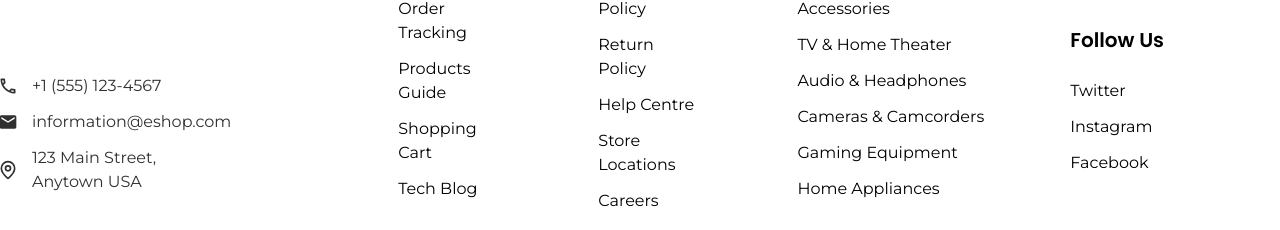
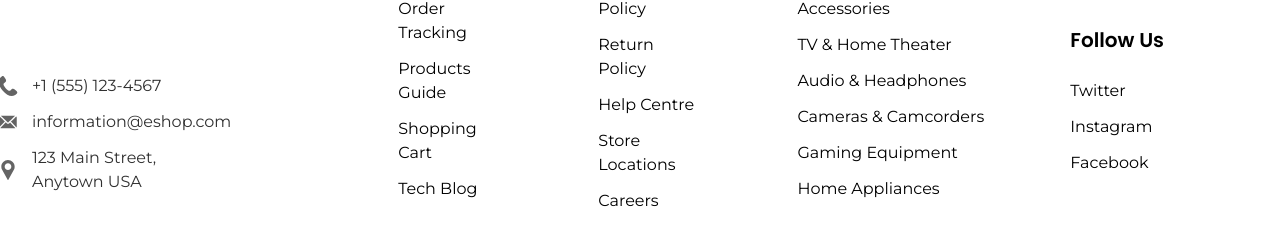
Before and after one commit to moumitaseemaa/eshop, a React (Vite) app: page /product-list in a window 1280 px wide. Shown: the part 1054-1284 px from the top of the page. Built offline with nearby package versions, Linux system fonts and the light colour scheme.

Commit message:
FooterBottom has updated

```diff
--- a/src/components/footer/FooterBottomPart.jsx
+++ b/src/components/footer/FooterBottomPart.jsx
@@ -2,10 +2,10 @@
 import Container from "../commonLayouts/Container";
 import Flex from "../commonLayouts/Flex";
 import Logo from "../../assets/logo.png";
-import { LuMapPin } from "react-icons/lu";
-import { MdOutlinePhone } from "react-icons/md";
-import { MdEmail } from "react-icons/md";
 import FooterLogo from "../../assets/footerLogo.png";
+import Location from "../../icons/footer/Location";
+import EnvelopeIcon from "../../icons/footer/EnvelopeIcon";
+import PhoneIcon from "../../icons/footer/PhoneIcon";
 
 const FooterBottomPart = () => {
   return (
@@ -22,9 +22,9 @@
                   to={"tel:01912384567"}
                   className="absolute left-2 top-1/2 -translate-1/2 "
                 >
-                  <MdOutlinePhone className="size-[20px] hover:text-[#FF624C] duration-300" />
+                  <PhoneIcon />
                 </Link>
-                <span className="hover:text-[#FF624C] duration-300">
+                <span className="hover:text-[#FF624C] duration-300 cursor-pointer">
                   +1 (555) 123-4567
                 </span>
               </li>
@@ -33,20 +33,20 @@
                   to={"mailto:information@eshop.com"}
                   className="absolute left-2 top-1/2 -translate-1/2 "
                 >
-                  <MdEmail className=" size-[20px] hover:text-[#FF624C] duration-300 " />
+                  <EnvelopeIcon />
                 </Link>
-                <span className="hover:text-[#FF624C] duration-300">
+                <span className="hover:text-[#FF624C] duration-300 cursor-pointer">
                   information@eshop.com
                 </span>
               </li>
               <li className="relative pl-8">
                 <Link
                   to={"https://maps.app.goo.gl/8z2YEqrA2CYrKGrs5"}
-                  className="absolute left-2 top-1/2 -translate-1/2 "
+                  className="absolute left-2 top-1/2 -translate-1/2"
                 >
-                  <LuMapPin className=" size-[20px] hover:text-[#FF624C] duration-300 " />
+                  <Location />
                 </Link>
-                <span className="hover:text-[#FF624C] duration-300">
+                <span className="hover:text-[#FF624C] duration-300 cursor-pointer">
                   123 Main Street, Anytown USA
                 </span>
               </li>
@@ -200,7 +200,9 @@
             "justify-between items-center font-['Montserrat'] font-normal text-sm leading-5 text-[#303030] pt-2"
           }
         >
-          <p>Copyright © 2023 E-Shop. All Rights Reserved.</p>
+          <p className="hover:text-[#FF624C] duration-300 cursor-pointer">
+            Copyright © 2023 E-Shop. All Rights Reserved.
+          </p>
           <p className="flex  items-center space-x-2">
             <Link to={"#"} className="hover:text-[#FF624C] duration-300">
               Privacy Policy
--- /dev/null
+++ b/src/icons/footer/EnvelopeIcon.jsx
@@ -0,0 +1,40 @@
+const EnvelopeIcon = ({ width = 20, height = 20, color = "#303030" }) => {
+  return (
+    <svg
+      width={width}
+      height={height}
+      viewBox="0 0 20 20"
+      fill="none"
+      xmlns="http://www.w3.org/2000/svg"
+    >
+      <g opacity="0.75">
+        <path
+          fill-rule="evenodd"
+          clip-rule="evenodd"
+          d="M2.29346 16.0642C2.54506 16.1854 2.82306 16.2502 3.10766 16.2502H16.8751C17.0807 16.2502 17.2829 16.2164 17.4743 16.1518L12.0423 10.4728C11.7595 10.7442 11.5069 10.9864 11.2961 11.1878C10.5713 11.8812 9.42886 11.8812 8.70406 11.1878C8.45426 10.949 8.14446 10.6518 7.79506 10.3164L2.29346 16.0642Z"
+          fill={color}
+        />
+        <path
+          fill-rule="evenodd"
+          clip-rule="evenodd"
+          d="M18.3198 4.43018C17.5204 5.20078 14.9042 7.72258 12.9436 9.60698L18.461 15.3752C18.6484 15.0782 18.75 14.732 18.75 14.3752V5.62518C18.75 5.18718 18.5968 4.76498 18.3198 4.43018Z"
+          fill={color}
+        />
+        <path
+          fill-rule="evenodd"
+          clip-rule="evenodd"
+          d="M1.67147 4.41943C1.38907 4.75583 1.23267 5.18223 1.23267 5.62483V14.3748C1.23267 14.6546 1.29527 14.928 1.41267 15.1762L6.89367 9.44983C4.97587 7.60563 2.50607 5.22443 1.67147 4.41943Z"
+          fill={color}
+        />
+        <path
+          fill-rule="evenodd"
+          clip-rule="evenodd"
+          d="M2.80444 3.7748L9.56804 10.2844C9.80964 10.5156 10.1904 10.5156 10.432 10.2844C11.9856 8.7982 15.8192 5.1044 17.1956 3.7776C17.0904 3.7594 16.9832 3.75 16.875 3.75H3.10764C3.00544 3.75 2.90404 3.7584 2.80444 3.7748Z"
+          fill={color}
+        />
+      </g>
+    </svg>
+  );
+};
+
+export default EnvelopeIcon;
--- /dev/null
+++ b/src/icons/footer/Location.jsx
@@ -0,0 +1,20 @@
+const Location = ({ width = 20, height = 20, color = "#303030" }) => {
+  return (
+    <svg
+      width={width}
+      height={height}
+      viewBox="0 0 20 20"
+      fill="none"
+      xmlns="http://www.w3.org/2000/svg"
+    >
+      <g opacity="0.75">
+        <path
+          d="M9.99993 0C6.32399 0 3.33325 2.99074 3.33325 6.66668C3.33325 7.7702 3.60915 8.86434 4.13364 9.8348L9.63536 19.7852C9.7086 19.9178 9.84817 20 9.99993 20C10.1517 20 10.2913 19.9178 10.3645 19.7852L15.8683 9.83152C16.3907 8.86434 16.6666 7.77016 16.6666 6.66664C16.6666 2.99074 13.6759 0 9.99993 0ZM9.99993 10C8.16196 10 6.66661 8.50465 6.66661 6.66668C6.66661 4.82871 8.16196 3.33336 9.99993 3.33336C11.8379 3.33336 13.3333 4.82871 13.3333 6.66668C13.3333 8.50465 11.8379 10 9.99993 10Z"
+          fill={color}
+        />
+      </g>
+    </svg>
+  );
+};
+
+export default Location;
--- /dev/null
+++ b/src/icons/footer/PhoneIcon.jsx
@@ -0,0 +1,25 @@
+const PhoneIcon = ({ width = 20, height = 20, color = "#303030" }) => {
+  return (
+    <svg
+      width={width}
+      height={height}
+      viewBox="0 0 20 20"
+      fill="none"
+      xmlns="http://www.w3.org/2000/svg"
+    >
+      <g opacity="0.75" clip-path="url(#clip0_21_721)">
+        <path
+          d="M17.2325 13.9201C16.0243 12.8867 14.7982 12.2608 13.6048 13.2926L12.8922 13.9162C12.3709 14.3689 11.4015 16.484 7.65359 12.1726C3.90646 7.86665 6.13632 7.19621 6.65846 6.74743L7.37495 6.12304C8.56207 5.08889 8.11407 3.78704 7.25788 2.44694L6.7412 1.63524C5.8811 0.29826 4.94451 -0.579789 3.75427 0.452797L3.11115 1.01475C2.5851 1.39797 1.11466 2.64363 0.757975 5.01007C0.328707 7.84948 1.68285 11.101 4.78529 14.6686C7.88383 18.2378 10.9176 20.0306 13.7913 19.9993C16.1796 19.9736 17.622 18.692 18.0731 18.2261L18.7186 17.6633C19.9057 16.6315 19.1681 15.581 17.9591 14.5453L17.2325 13.9201Z"
+          fill={color}
+        />
+      </g>
+      <defs>
+        <clipPath id="clip0_21_721">
+          <rect width="20" height="20" fill="white" />
+        </clipPath>
+      </defs>
+    </svg>
+  );
+};
+
+export default PhoneIcon;
--- a/src/index.css
+++ b/src/index.css
@@ -11,6 +11,9 @@
 .icon:hover path {
   fill: white;
 }
+.iconHover:hover path {
+  fill: "#FF624C";
+}
 
 .spring_sale.slick-slider .slick-track {
   @apply flex gap-6;
```
